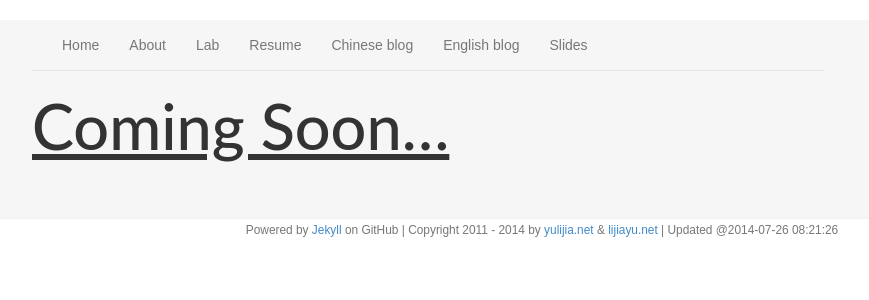
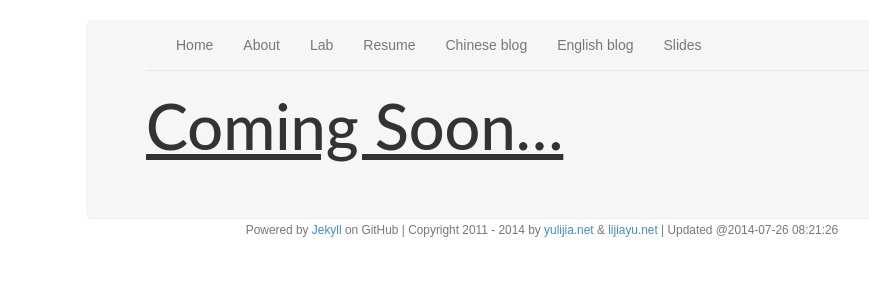
Before and after one commit to yulijia/yulijia.github.io, a Jekyll site: the page built from lab/index.md, in a window 1280 px wide. Shown: the top 300 px of the page, without its empty margins (98-967 px from the left). Built offline with Jekyll 4.4.1, drawn with Linux system fonts in a browser that asks for light colours; nearby versions of some CDN libraries; Markdown is read by kramdown in place of the engine named in the settings.

Commit message:
add margin 0 auto

```diff
--- a/css/navbar-static-top.css
+++ b/css/navbar-static-top.css
@@ -11,7 +11,7 @@ body {
 
 /* Main marketing message and sign up button */
 .jumbotron {
-  margin-bottom: 0px;
+  margin: 0px auto;
   border-bottom: 1px solid #F2F2F2;
   padding-top: 0px;
   background-image:url('');
```
